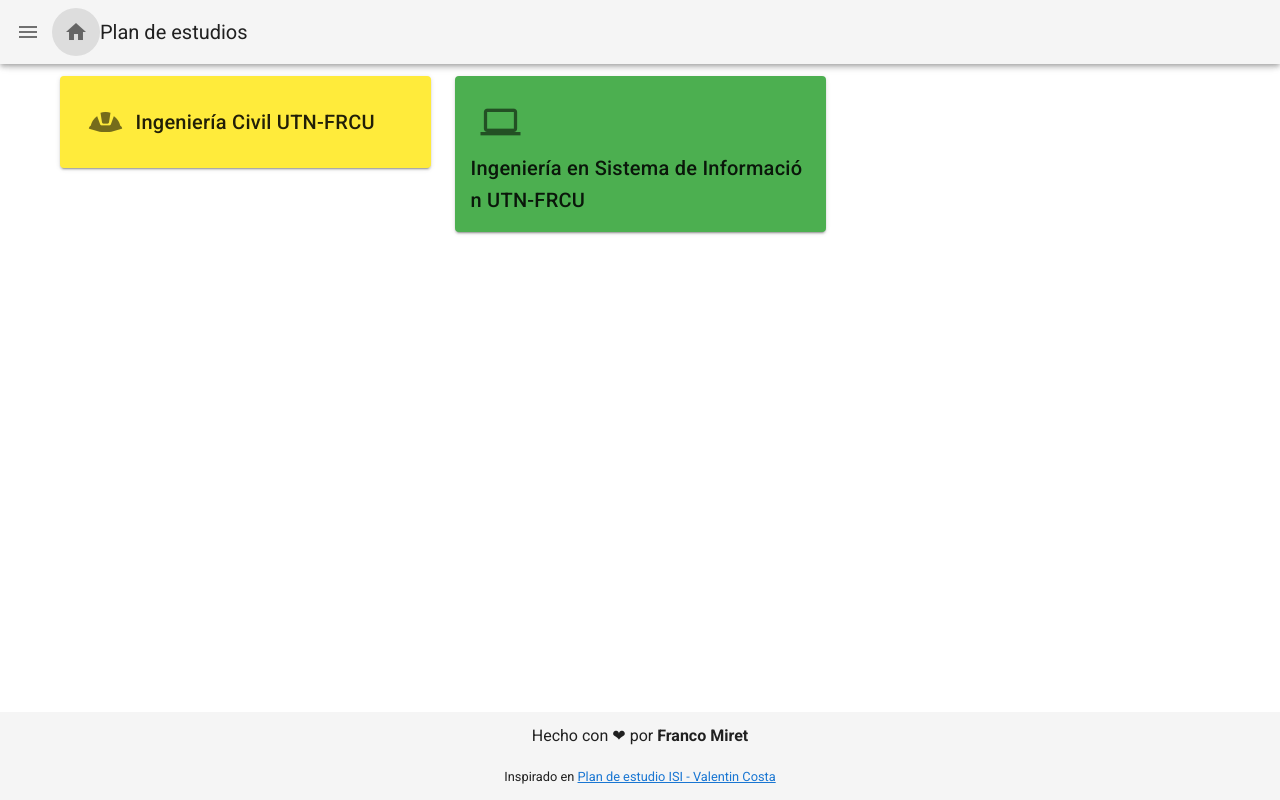
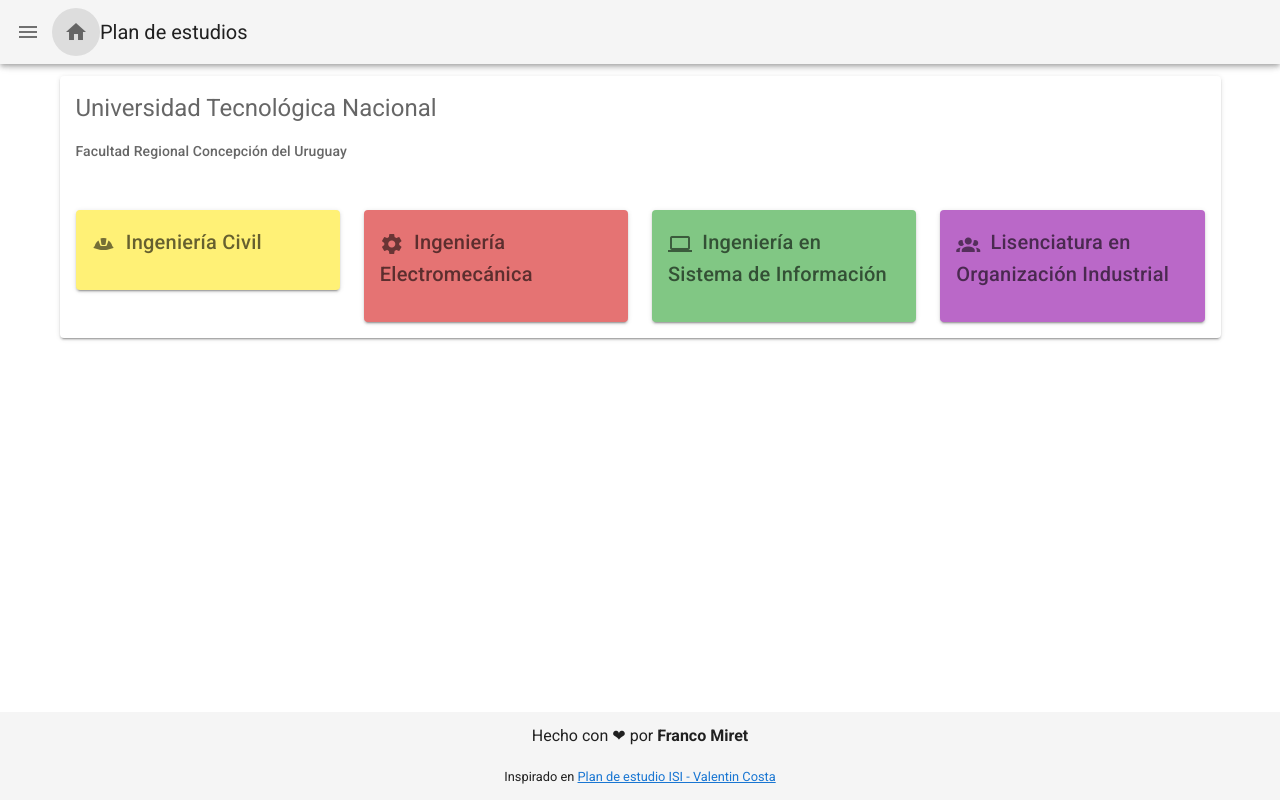
Before and after one commit to francomiret/plan-de-estudio, a Nuxt app: page / in a window 1280 px wide. Built offline with nearby package versions, Linux system fonts and the light colour scheme.

Commit message:
refactor: minor fixes

```diff
--- a/components/PlanDeEstudios.vue
+++ b/components/PlanDeEstudios.vue
@@ -1,10 +1,14 @@
 <template>
   <div>
-    <v-card-title>
-      <v-icon style="margin-right: 10px">{{ titleIcon }}</v-icon>
-      {{ title }}</v-card-title
-    >
-    <v-card-subtitle> {{ subtitle }} </v-card-subtitle>
+    <v-card-text>
+      <p class="headline">
+        <v-icon style="margin-right: 10px">{{ titleIcon }}</v-icon>
+        {{ title }}
+      </p>
+      <p class="subtitle-1">
+        {{ subtitle }}
+      </p>
+    </v-card-text>
     <v-row>
       <v-col
         v-for="(año, i) in años"
@@ -241,25 +245,25 @@
               <p class="display-2">
                 {{ cantMateriasAprobadas }}/{{ data.length }}
               </p>
-              <h2>Materias aprobadas</h2>
+              <p class="headline">Materias aprobadas</p>
             </v-col>
             <v-col cols="12" sm="6" md="4">
               <p class="display-2">
                 {{ totalHorasElectivas }}/{{ horasElectivasProp }}
               </p>
-              <h2>Horas electivas</h2>
+              <p class="headline">Horas electivas</p>
             </v-col>
             <v-col cols="12" sm="6" md="4">
               <p class="display-2">{{ totalHorasSemanales }}</p>
-              <h2>Horas semanales cursando</h2>
+              <p class="headline">Horas semanales cursando</p>
             </v-col>
             <v-col cols="12" sm="6" md="6">
               <p class="display-2">{{ progresoTotal }}%</p>
-              <h2>{{ progresoTitle }}</h2>
+              <p class="headline">{{ progresoTitle }}</p>
             </v-col>
             <v-col cols="12" sm="12" md="6">
               <p class="display-2">{{ promedioTotal }}</p>
-              <h2>Promedio</h2>
+              <p class="headline">Promedio</p>
             </v-col>
           </v-row>
         </v-card-text>
--- a/layouts/default.vue
+++ b/layouts/default.vue
@@ -75,7 +75,7 @@
       fixed: false,
       items: [
         {
-          action: "mdi-silverware-fork-knife",
+          action: "",
           items: [
             {
               icon: "mdi-hard-hat",
@@ -83,9 +83,19 @@
               to: "/civil-frcu",
             },
             {
+              icon: "mdi-cog",
+              title: "Electro",
+              to: "/electro-frcu",
+            },
+            {
               icon: "mdi-laptop",
               title: "ISI",
               to: "/isi-frcu",
+            },
+            {
+              icon: "mdi-account-group",
+              title: "LOI",
+              to: "/loi-frcu",
             },
           ],
           title: "UTN-FRCU",
--- a/nuxt.config.js
+++ b/nuxt.config.js
@@ -19,7 +19,7 @@
       { hid: "description", name: "description", content: "" },
       { name: "format-detection", content: "telephone=no" },
     ],
-    link: [{ rel: "icon", type: "image/x-icon", href: "/favicon.ico" }],
+    link: [{ rel: "icon", type: "image/x-icon", href: "/libros.png" }],
   },
 
   // Global CSS: https://go.nuxtjs.dev/config-css
--- /dev/null
+++ b/pages/electro-frcu.vue
@@ -0,0 +1,25 @@
+<template>
+  <PlanDeEstudios
+    title="Ingeniería Electromecánica"
+    subtitle="UTN-FRCU"
+    titleIcon="mdi-cog"
+    progresoTitle="Ingeniero/a"
+    dbName="materiasElectro"
+    :materiasProp="materias"
+    :horasElectivasProp="44"
+  />
+</template>
+
+<script>
+import PlanDeEstudios from "@/components/PlanDeEstudios";
+import electro from "../static/electro-frcu.json";
+
+export default {
+  components: { PlanDeEstudios },
+  data() {
+    return {
+      materias: electro,
+    };
+  },
+};
+</script>
--- a/pages/index.vue
+++ b/pages/index.vue
@@ -1,21 +1,33 @@
 <template>
   <v-row>
+    <v-col cols="12">
+      <v-card>
+        <v-card-text>
+          <p class="headline">Universidad Tecnológica Nacional</p>
+          <p class="subtitle-2">Facultad Regional Concepción del Uruguay</p>
+        </v-card-text>
+        <v-card-text>
+          <v-row>
             <v-col
-      v-for="(carrera, i) in planes"
+              v-for="(carrera, i) in utnFrcu"
               :key="i"
               cols="12"
-      sm="8"
-      md="4"
-      l="3"
-      xl="2"
+              sm="6"
+              md="3"
             >
               <v-card :color="carrera.color" :to="carrera.to">
-        <v-card-title x-large>
-          <v-icon x-large style="margin: 10px">
+                <v-card-text>
+                  <p class="title">
+                    <v-icon style="margin-right: 5px">
                       {{ carrera.icon }}
                     </v-icon>
                     {{ carrera.title }}
-        </v-card-title>
+                  </p>
+                </v-card-text>
+              </v-card>
+            </v-col>
+          </v-row>
+        </v-card-text>
       </v-card>
     </v-col>
   </v-row>
@@ -26,18 +38,30 @@
   name: "IndexPage",
   data() {
     return {
-      planes: [
+      utnFrcu: [
         {
           to: "/civil-frcu",
-          title: "Ingeniería Civil UTN-FRCU",
+          title: "Ingeniería Civil",
           icon: "mdi-hard-hat",
-          color: "yellow",
+          color: "yellow lighten-2",
+        },
+        {
+          to: "/electro-frcu",
+          title: "Ingeniería Electromecánica",
+          icon: "mdi-cog",
+          color: "red lighten-2",
         },
         {
           to: "/isi-frcu",
-          title: "Ingeniería en Sistema de Información UTN-FRCU",
+          title: "Ingeniería en Sistema de Información",
           icon: "mdi-laptop",
-          color: "green",
+          color: "green lighten-2",
+        },
+        {
+          to: "/loi-frcu",
+          title: "Lisenciatura en Organización Industrial",
+          icon: "mdi-account-group",
+          color: "purple lighten-2",
         },
       ],
     };
--- /dev/null
+++ b/pages/loi-frcu.vue
@@ -0,0 +1,25 @@
+<template>
+  <PlanDeEstudios
+    title="Licenciatura en Organización Industrial"
+    subtitle="UTN-FRCU"
+    titleIcon="mdi-account-group"
+    progresoTitle="Licenciado/a"
+    dbName="materiasLoi"
+    :materiasProp="materias"
+    :horasElectivasProp="44"
+  />
+</template>
+
+<script>
+import PlanDeEstudios from "@/components/PlanDeEstudios";
+import loi from "../static/loi-frcu.json";
+
+export default {
+  components: { PlanDeEstudios },
+  data() {
+    return {
+      materias: loi,
+    };
+  },
+};
+</script>
```
Also changed, not shown: static/libros.png (added). Lines whose indentation alone changed are shown as unchanged.
